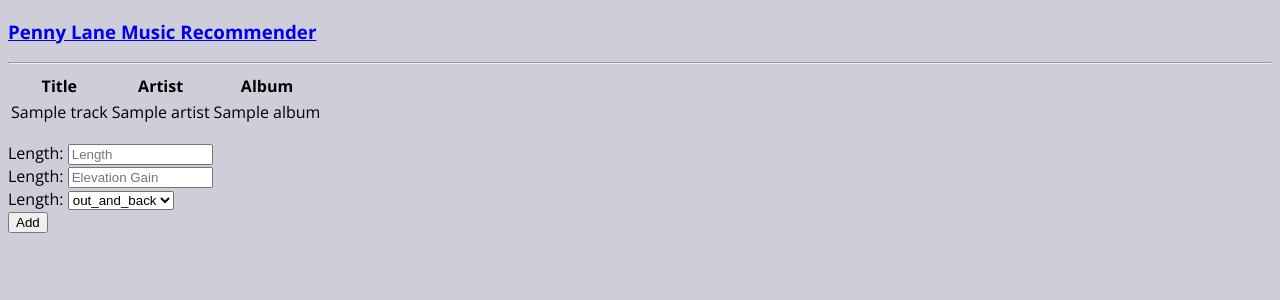
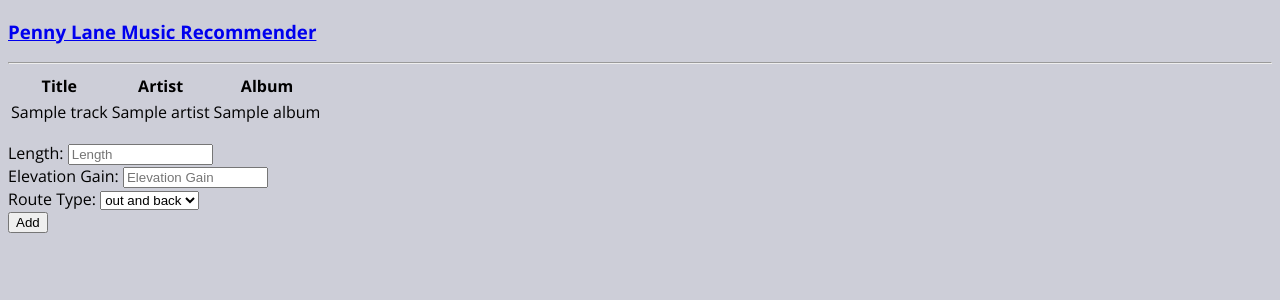
Before and after one commit to MSIA/2021-msia423-chang-christina-project, a Flask app: template app/templates/index.html in a window 1280 px wide. Shown: the top 300 px of the page. Run offline with Flask 2, Linux system fonts and the light colour scheme; the template is opened without the code that fills it: most values are stand-ins (such as "Sample title", 1, 10 or a date in 2020); parts of the project's set-up code (start-up, migrations or seed data) failed here and were passed over.

Commit message:
Update html drop down labels

```diff
--- a/app/templates/index.html
+++ b/app/templates/index.html
@@ -7,7 +7,7 @@
 
 <body>
     <h3>
-         <a href = "{{ url_for('my_template') }}">Penny Lane Music Recommender</a>
+         <a href = "{{ url_for('my_template',length='0',elevation_gain='0',route_type='route') }}">Penny Lane Music Recommender</a>
     </h3>
 
     <hr/>
@@ -30,18 +30,18 @@
             {% endfor %}
          </tbody>
       </table>
-      <form action="{{ url_for('hello_world') }}" method=post class=add-entry>
+      <form action="{{ url_for('home') }}" method=post class=add-entry>
       <dl>
         <label for="length">Length:</label>
         <input type=text size=15 name=length placeholder="Length">
         <br />
-        <label for="length">Length:</label>
+        <label for="elevation_gain">Elevation Gain:</label>
         <input type=text size=15 name=elevation_gain placeholder="Elevation Gain">
         <br />
-        <label for="length">Length:</label>
+        <label for="route_type">Route Type:</label>
         <select name="route_type", id="route_type">
-            <option value="out and back">out_and_back</option>
-            <option value="point to point">point_to_point</option>
+            <option value="out_and_back">out and back</option>
+            <option value="point_to_point">point to point</option>
             <option value="loop">loop</option>
         </select>
         <br />
```
